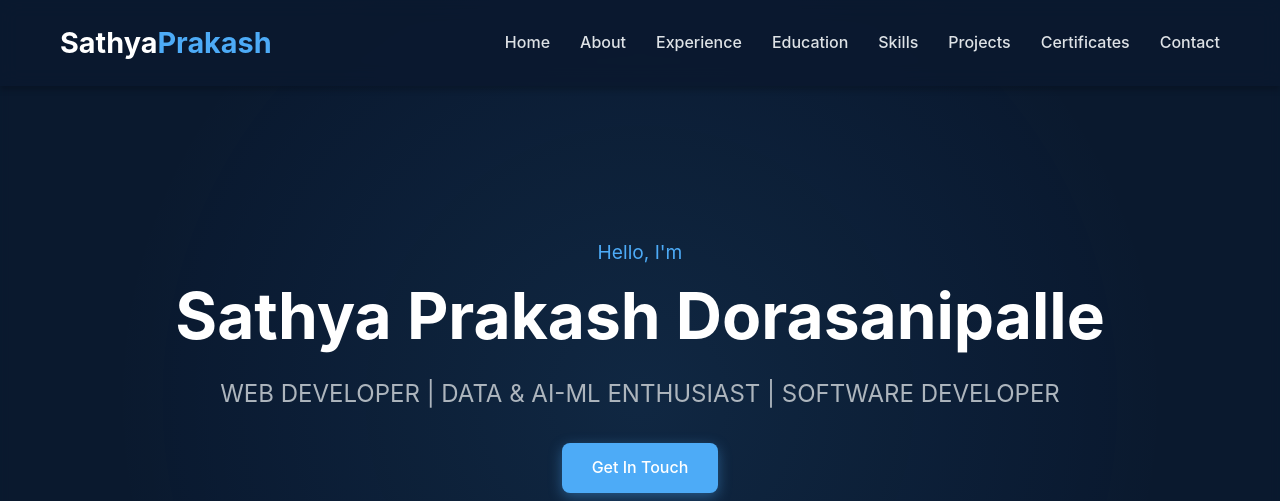
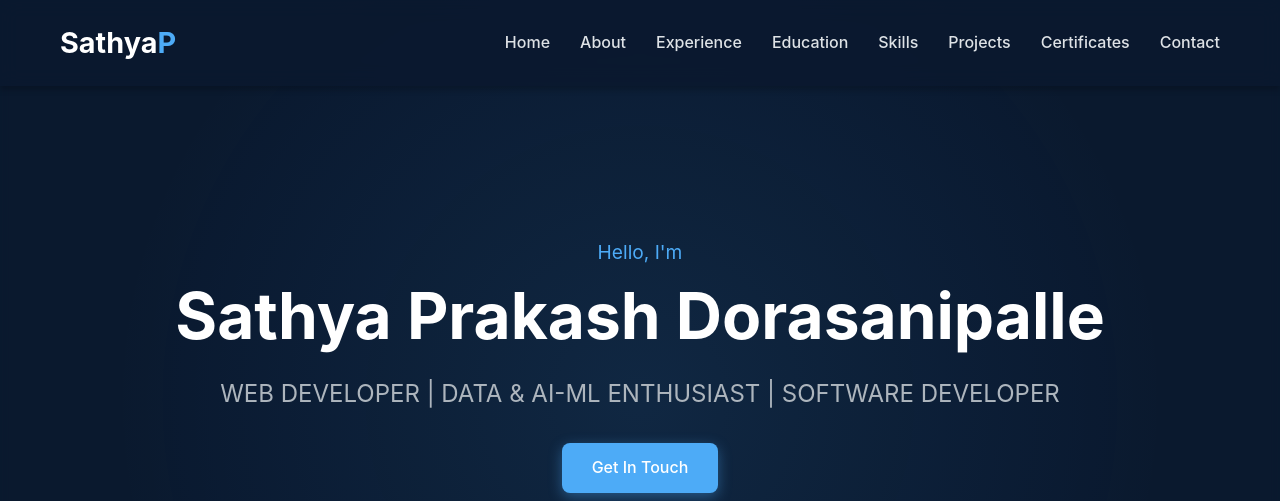
Before and after one commit to prakash323/portfolio, a plain HTML site: page home.html in a window 1280 px wide. Shown: the top 501 px of the page. Drawn offline with Linux system fonts and the light colour scheme.

Commit message:
Update home.html

```diff
--- a/home.html
+++ b/home.html
@@ -3,7 +3,7 @@
 <head>
     <meta charset="UTF-8">
     <meta name="viewport" content="width=device-width, initial-scale=1.0">
-    <title>Dorasanipalle Sathya  | Portfolio</title>
+    <title>Dorasanipalle Sathya Prakash | Portfolio</title>
     <link rel="stylesheet" href="https://cdnjs.cloudflare.com/ajax/libs/font-awesome/6.4.0/css/all.min.css"><style>
         /* Updated Variables for Blue & White Color Palette */
         :root {
@@ -1064,7 +1064,7 @@
     <!-- Header -->
     <header id="header">
         <div class="container navbar">
-            <a href="#" class="logo">Sathya<span>Prakash</span></a>
+            <a href="#" class="logo">Sathya<span>P</span></a>
             <button class="menu-btn" id="menuBtn">
                 <i class="fas fa-bars"></i>
             </button>
```
